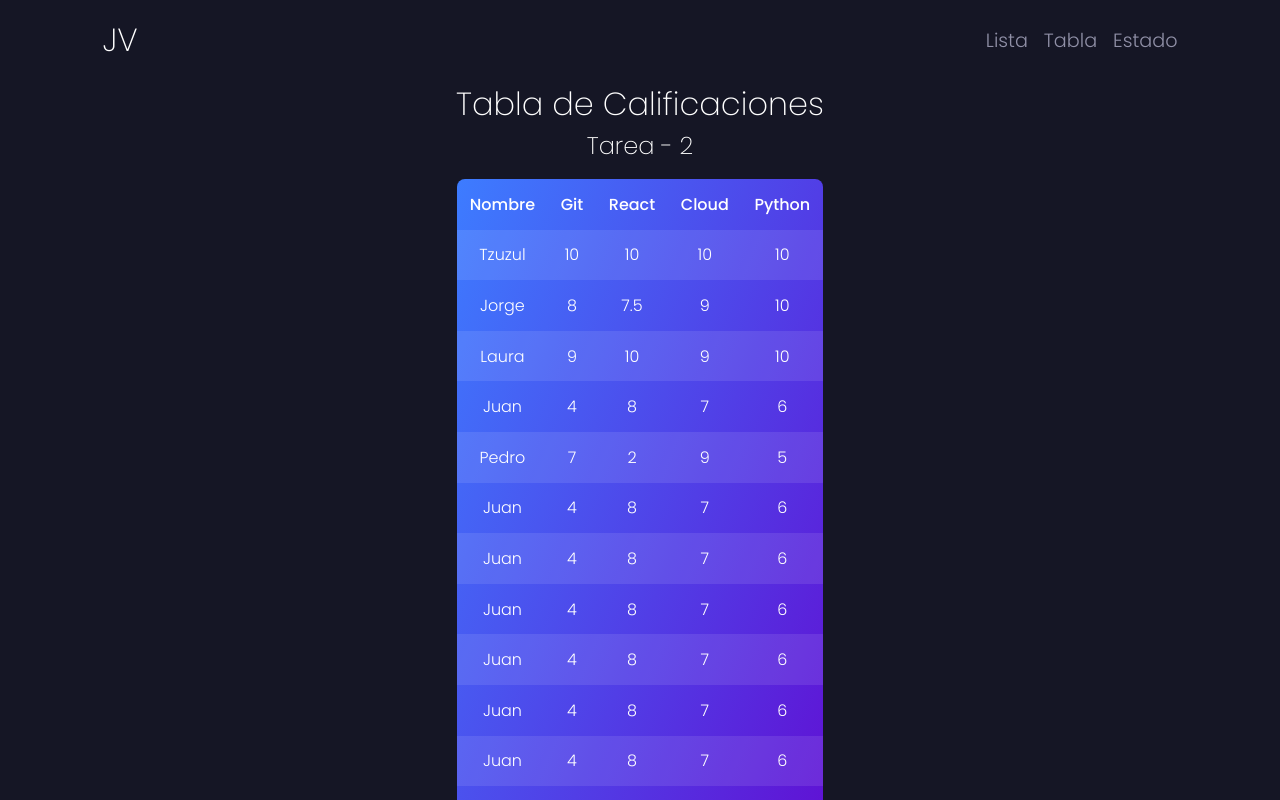
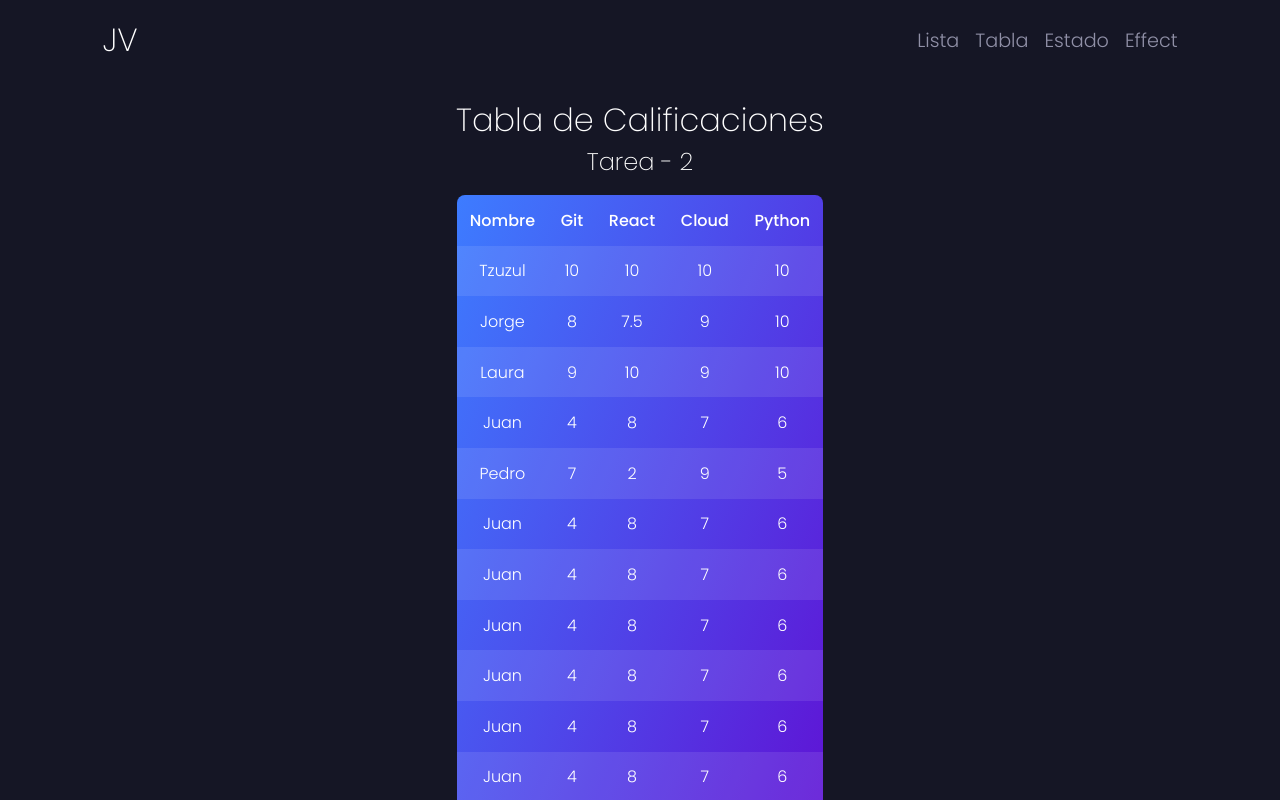
Before and after one commit to JorgeAVargasC/tzuzulcodebootcamp-frontend-react-exercises, a React (Create React App) app: page /tabla in a window 1280 px wide. Shown: the top 800 px of the page. Built offline with nearby package versions, Linux system fonts and the light colour scheme.

Commit message:
UseEffect initial concepts

```diff
--- a/src/App.js
+++ b/src/App.js
@@ -1,6 +1,7 @@
 import Lista from "./components/Lista/Lista";
 import Tabla from "./components/Tabla/Tabla";
 import Estado from "./components/Estado/Estado";
+import Effects from "./components/Effect/Effects";
 
 import { BrowserRouter as Router, Routes, Route } from "react-router-dom";
 
@@ -113,6 +114,7 @@ function App() {
 					<Route path="/lista" element={<Lista alumnos={alumnos} />} />
 					<Route path="/tabla" element={<Tabla alumnos={alumnos} />} />
 					<Route path="/estado" element={<Estado />} />
+					<Route path="/effects" element={<Effects />} />
 				</Routes>
 			</Router>
 		</div>
--- /dev/null
+++ b/src/components/Effect/Effects.js
@@ -0,0 +1,26 @@
+import { useEffect, useState } from "react"
+import Navegacion from "../Navegacion/Navegacion"
+
+export default function Effects() {
+
+	// Espacio para los hooks
+	// Reto buscar una api
+
+	const [change, setChange] = useState(false)
+
+	useEffect(() => {
+		console.clear()
+		console.log('Componente renderizado')
+	}, [change])
+
+	return (
+		<>
+			<Navegacion/>
+			<div className="container">
+				<h2>Effects</h2>
+				<h3>Tarea - 5</h3>
+				<button onClick={()=> {setChange(!change)}} className="btn"> Efecto</button>
+			</div>
+		</>
+	)
+}
--- a/src/components/Navegacion/Navegacion.css
+++ b/src/components/Navegacion/Navegacion.css
@@ -16,6 +16,11 @@
 	display: flex;
 	justify-content: space-between;
 	align-items: center;
+}
+
+.navbar-content h2{
+	position: relative;
+	z-index: 30;
 }
 
 nav {
@@ -69,13 +74,8 @@ nav .links:hover{
 	width: 84%;
 	padding: 0.6rem;
 	margin: 0;
-	margin-bottom: 1rem;
+	margin-top: 1rem;
 }
-
-.navlinks-mobile .links:last-of-type{
-	margin-bottom: 0;
-}
-
 
 .navlinks {
 	display: none;
--- a/src/components/Navegacion/Navegacion.js
+++ b/src/components/Navegacion/Navegacion.js
@@ -5,21 +5,26 @@ import './Navegacion.css'
 
 const Navegacion = () => {
 
-	const [open, setOpen] = useState(false)
+	// Dlecaración de la variable de estado
+	const [navBarOpen, setNavBarOpen] = useState(false)
 
 	return (
 		<div className='navbar'>
 			<div className='navbar-content'>
 				<h2>JV</h2>
-				<nav className={open ? 'navlinks-mobile' : 'navlinks'} onClick={() => setOpen(false)}>
+				<nav className={navBarOpen ? 'navlinks-mobile' : 'navlinks'} onClick={() => setNavBarOpen(false)}>
+					{navBarOpen ? <h2>Menu</h2> : null}
+					{navBarOpen ? <h3>Tarea - 4</h3> : null}
+
 					<NavLink to="/lista" className='links' >Lista</NavLink>
 					<NavLink to="/tabla" className='links' >Tabla</NavLink>
 					<NavLink to="/estado" className='links' >Estado</NavLink>
+					<NavLink to="/effects" className='links' >Effect</NavLink>
 				</nav>
 				<Hamburger
                     rounded
-                    toggled={open}
-                    toggle={setOpen}
+                    toggled={navBarOpen}   // false -> hamburger , true -> cross
+                    toggle={setNavBarOpen} // setNavBarOpen(navBarOpen => !navBarOpen)
                     direction='left'
                     duration={0.6}
                 />
--- a/src/index.css
+++ b/src/index.css
@@ -85,7 +85,7 @@ p{
 }
 
 .container h2{
-    margin-top: 10vh;
+    margin-top: 12vh;
     text-align: center;
 }
 
@@ -121,3 +121,18 @@ p{
     background: var(--gradient-1);
     cursor: pointer;
 }
+
+/* Gradient Scroll Bar */
+
+::-webkit-scrollbar {
+	width: 0.6rem;
+}
+
+::-webkit-scrollbar-track {
+	background-color: var(--dark-2);
+}
+
+::-webkit-scrollbar-thumb {
+	background: linear-gradient(180deg, var(--blue-1), var(--blue-2));
+	border-radius: 1rem;
+}
```
